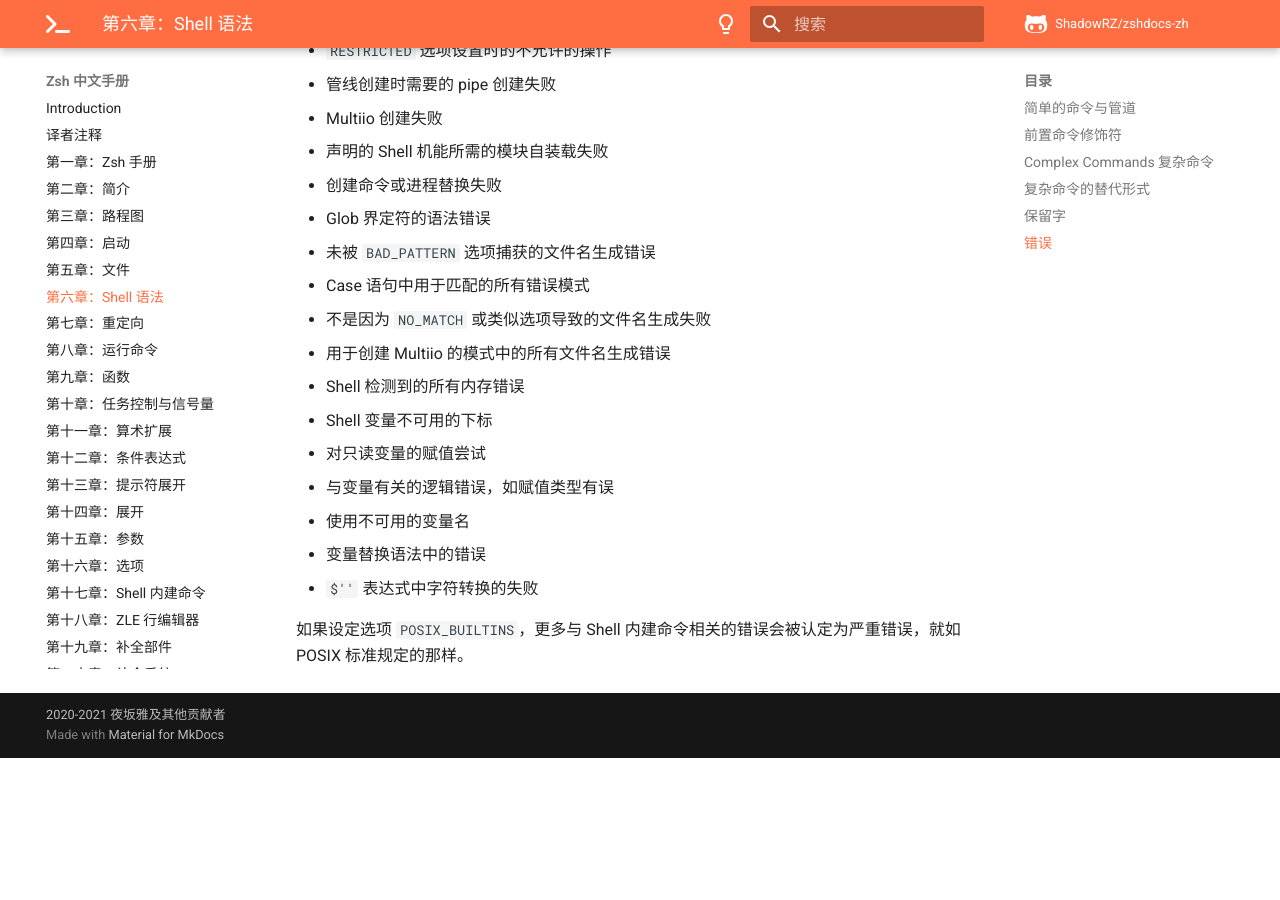
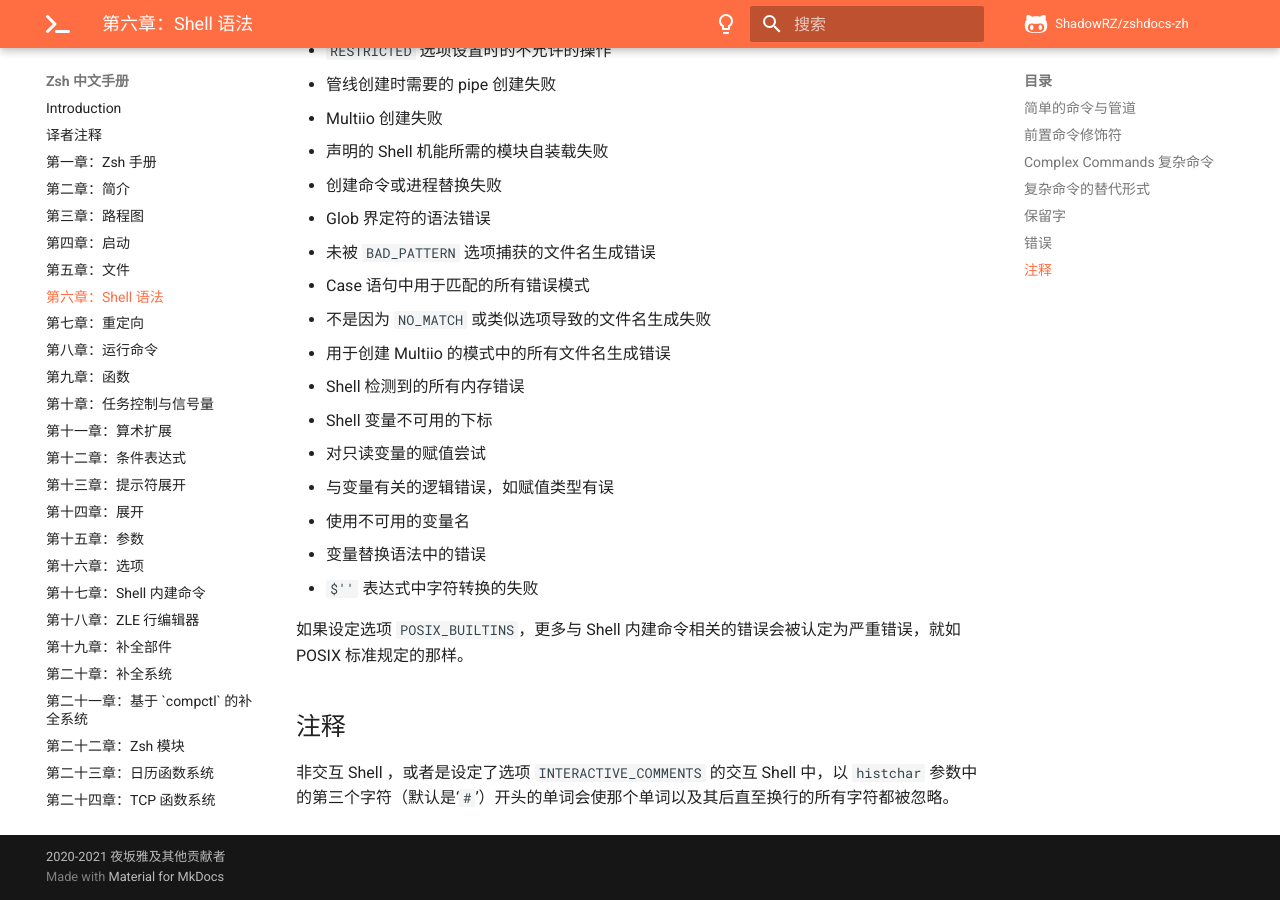
Before and after one commit to ShadowRZ/zshdocs-zh, an MkDocs documentation site: the page built from content/06-shell-grammer.md, in a window 1280 px wide and 900 px high, scrolled down 7787 px. Built offline with MkDocs 1.6.1 and Material for MkDocs 9.7.7, drawn with Linux system fonts in a browser that asks for light colours; comment, search, counter and statistics services are not loaded; before the commit the page ends 8545 px from its top, so only the background shows below that.

Commit message:
feat(6.7): Comments

```diff
--- a/content/06-shell-grammer.md
+++ b/content/06-shell-grammer.md
@@ -227,3 +227,7 @@
 * `$''` 表达式中字符转换的失败
 
 如果设定选项 `POSIX_BUILTINS`，更多与 Shell 内建命令相关的错误会被认定为严重错误，就如 POSIX 标准规定的那样。
+
+## 注释
+
+非交互 Shell ，或者是设定了选项 `INTERACTIVE_COMMENTS` 的交互 Shell 中，以 `histchar` 参数中的第三个字符（默认是‘`#`’）开头的单词会使那个单词以及其后直至换行的所有字符都被忽略。
```
